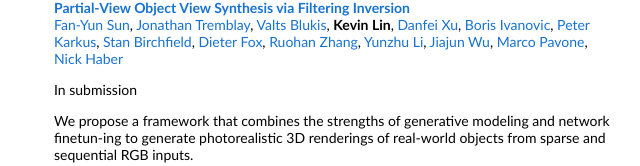
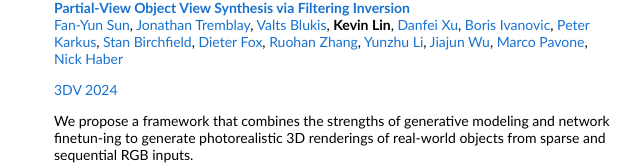
Before and after one commit to kevin-thankyou-lin/kevin-thankyou-lin.github.io, a plain HTML site: page index.html in a window 1280 px wide. Shown: the part 670-836 px from the top of the page, 406-1046 px from the left. Drawn offline with Linux system fonts and the light colour scheme.

Commit message:
Update to specify 3dv 2024

```diff
--- a/index.html
+++ b/index.html
@@ -140,7 +140,7 @@
                                     <a href="https://research.nvidia.com/person/marco-pavone">Marco Pavone</a>,
                                     <a href="https://ed.stanford.edu/faculty/nhaber">Nick Haber</a>
                                     <br>
-                                    <p>In submission</p>
+                                    <p><a href="https://3dvconf.github.io/2024/">3DV 2024</a></p>
                                 <p>
                                     We propose a framework that combines the strengths of generative modeling and network finetun-ing to generate photorealistic 3D renderings of real-world objects
                                     from sparse and sequential RGB inputs.
```
